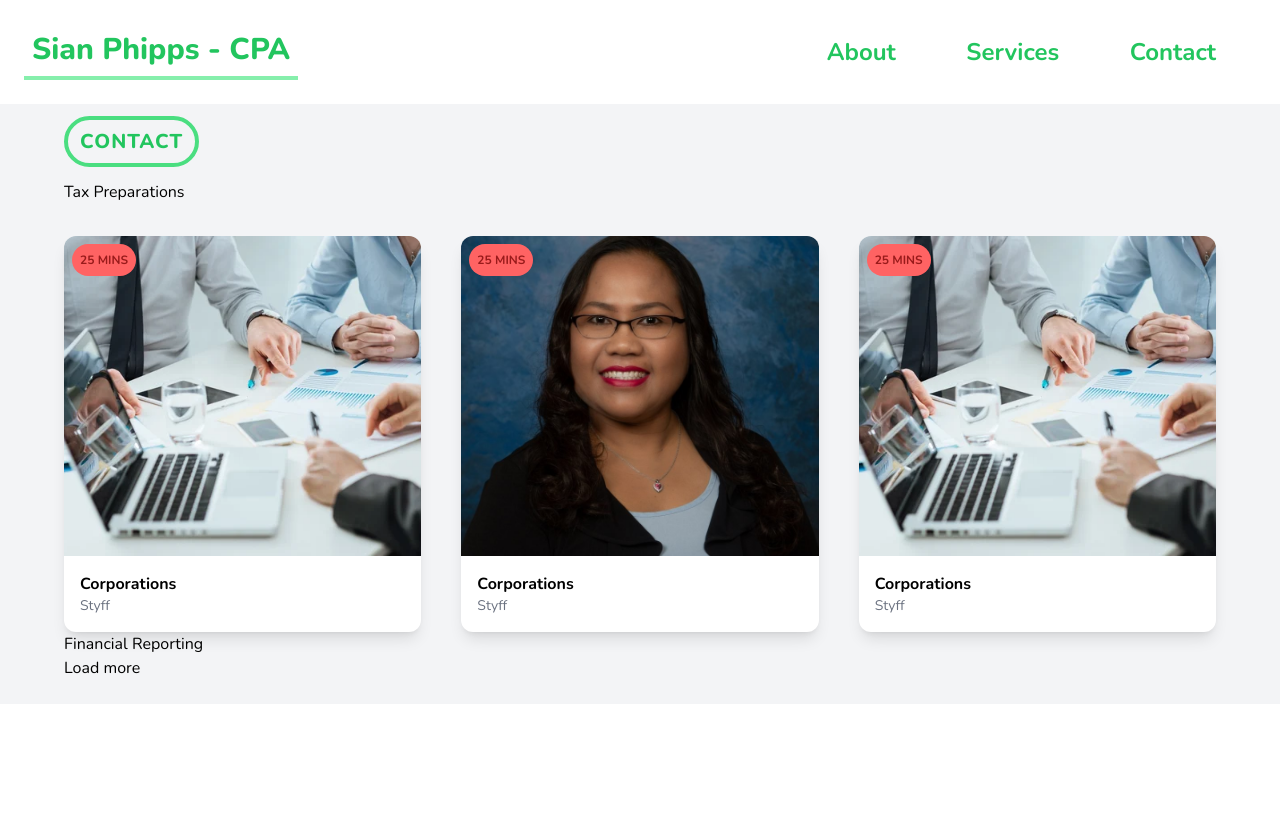
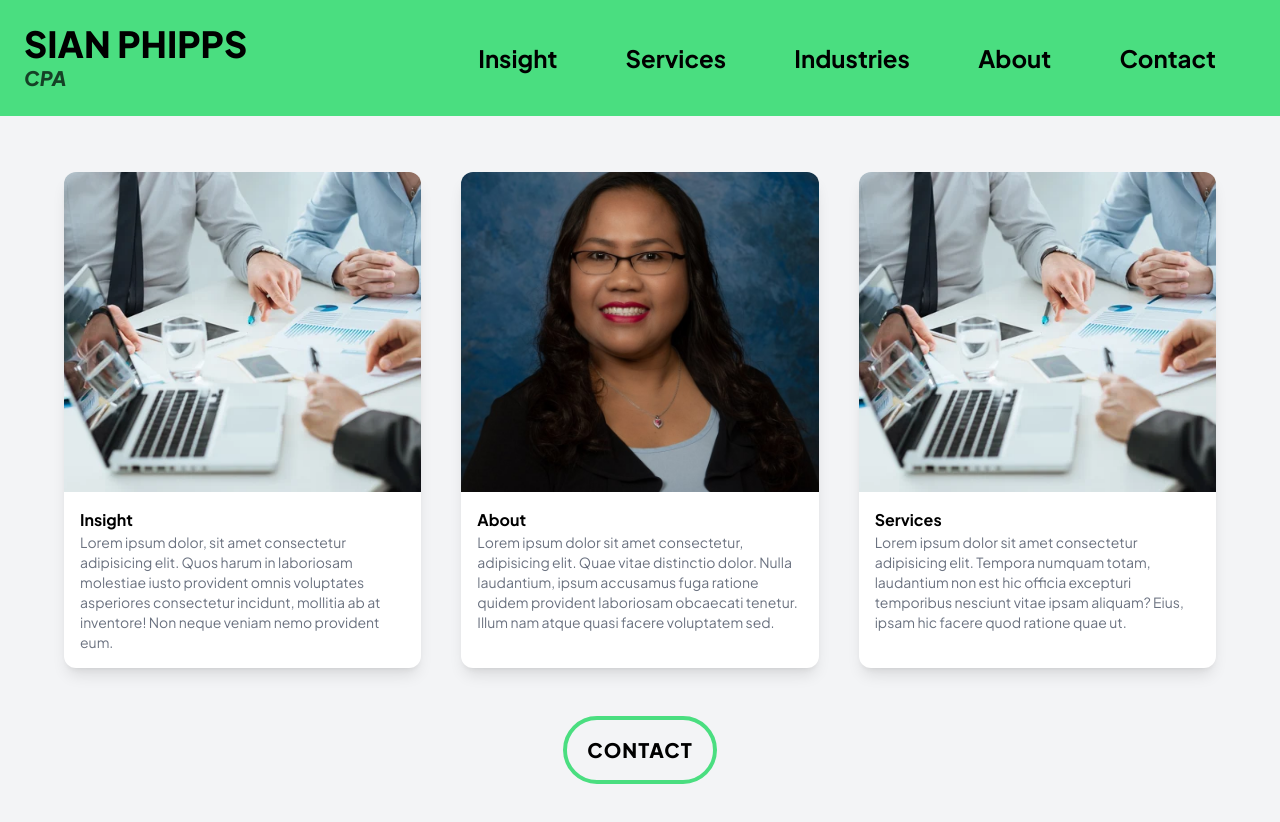
Before and after one commit to BenjaminWalls/Phipps-Website, a website: page public/index.html in a window 1280 px wide. Before the commit the page ends 800 px from the top, so only its background shows below. Drawn offline with nearby package versions, Linux system fonts and the light colour scheme.

Commit message:
Changed font to 'Plus Jakarta Sans'

```diff
--- a/public/index.html
+++ b/public/index.html
@@ -6,30 +6,39 @@
     <title>Sian Phipps - CPA</title>
     <link rel="stylesheet" href="styles.css">
 </head>
-<body class="font-body">
+<body class="font-jakarta">
 
     <div> <!--EVERYTHING-->
     <div> <!--NAVIGATION-->
-        <nav class="flex justify-between sm:justify-between items-center">
+        <nav class="flex justify-between sm:justify-between items-center bg-green-400">
                 <div>
-                <h1 class="text-green-500 m-6 p-2 font-extrabold text-2xl sm:text-3xl border-b-4 border-green-300 hover:text-green-200 transition hover:ease-linear">
-                    <a href="/">Sian Phipps - CPA</a>
+                <h1 class="text-black ml-4 pl-2 mt-4 pt-2 font-extrabold text-3xl sm:text-4xl hover:text-green-800 transition hover:ease-linear uppercase font-jakarta">
+                    <a href="/">Sian Phipps</a>
                 </h1>
-            </div>
-                <div class="text-green-500 font-bold text-2xl mr-8 hidden md:block" id="menu"> <!--Other buttons-->
-                    <a href="#" class="mx-8 hover:text-green-300">
+                <h2 class="text-black font-extrabold text-xl sm:text2xl opacity-70 ml-4 pl-2 mb-4 pb-2 italic">
+                    CPA
+                </h2>
+                </div>
+                <div class="text-black font-bold text-2xl mr-8 hidden md:block" id="menu"> <!--Other buttons-->
+                    <a href="#" class="mx-8 hover:text-green-800 transition hover:ease-linear">
+                        <span>Insight</span>
+                    </a>
+                    <a href="#" class="mx-8 hover:text-green-800 transition hover:ease-linear">
+                        <span>Services</span>
+                    </a>
+                    <a href="#" class="mx-8 hover:text-green-800 transition hover:ease-linear">
+                        <span>Industries</span>
+                    </a>
+                    <a href="#" class="mx-8 hover:text-green-800 transition hover:ease-linear">
                         <span>About</span>
                     </a>
-                    <a href="#" class="mx-8 hover:text-green-300">
-                        <span>Services</span>
-                    </a>
-                    <a href="#" class="mx-8 hover:text-green-300">
+                    <a href="#" class="mx-8 hover:text-green-800 transition hover:ease-linear">
                         <span>Contact</span>
                     </a>
                 </div>
 
                 <div class="cursor-pointer md:hidden" id="burger"> <!--Burger Menu-->
-                    <svg class="w-12 m-4" data-slot="icon" fill="none" stroke-width="1.5" stroke="currentColor" viewBox="0 0 24 24" xmlns="http://www.w3.org/2000/svg" aria-hidden="true">
+                    <svg class="w-12 m-4" data-slot="icon" fill="none" stroke-width="2" stroke="black" viewBox="0 0 24 24" xmlns="http://www.w3.org/2000/svg" aria-hidden="true">
                         <path stroke-linecap="round" stroke-linejoin="round" d="M3.75 6.75h16.5M3.75 12h16.5m-16.5 5.25h16.5"></path>
                       </svg>
                 </div>
@@ -37,20 +46,16 @@
     </div> <!--END NAVIGATION-->
 
     <main class="bg-gray-100 px-16 py-6">
-        <div>
-            <a href="#" class="btn border-green-400 border-4 hover:bg-green-400 hover:text-white transition hover:ease-linear">Contact</a>
-        </div>
 
         <div>
-            <h4 class="mt-6">Tax Preparations</h4>
 
             <div class="mt-8 grid sm:grid-cols-3 gap-10">
                 <!--Cards go here-->
                 <div class="card">
                     <img src="img/corporate1.jpg" alt="Hi!" class="w-full h-32 sm:h-80 object-cover">
                     <div class="m-4">
-                        <span class="font-bold">Corporations</span>
-                        <span class="block text-gray-500 text-sm">Styff</span>
+                        <span class="font-bold">Insight</span>
+                        <span class="block text-gray-500 text-sm">Lorem ipsum dolor, sit amet consectetur adipisicing elit. Quos harum in laboriosam molestiae iusto provident omnis voluptates asperiores consectetur incidunt, mollitia ab at inventore! Non neque veniam nemo provident eum.</span>
                     </div>
                     <div class="badge">
                         <span>25 mins</span>
@@ -59,8 +64,8 @@
                 <div class="card">
                     <img src="img/sian1.jpg" alt="Sian!" class="w-full h-32 sm:h-80 object-cover">
                     <div class="m-4">
-                        <span class="font-bold">Corporations</span>
-                        <span class="block text-gray-500 text-sm">Styff</span>
+                        <span class="font-bold">About</span>
+                        <span class="block text-gray-500 text-sm">Lorem ipsum dolor sit amet consectetur, adipisicing elit. Quae vitae distinctio dolor. Nulla laudantium, ipsum accusamus fuga ratione quidem provident laboriosam obcaecati tenetur. Illum nam atque quasi facere voluptatem sed.</span>
                     </div>
                     <div class="badge">
                         <span>25 mins</span>
@@ -69,8 +74,8 @@
                 <div class="card">
                     <img src="img/corporate1.jpg" alt="Hi!" class="w-full h-32 sm:h-80 object-cover">
                     <div class="m-4">
-                        <span class="font-bold">Corporations</span>
-                        <span class="block text-gray-500 text-sm">Styff</span>
+                        <span class="font-bold">Services</span>
+                        <span class="block text-gray-500 text-sm">Lorem ipsum dolor sit amet consectetur adipisicing elit. Tempora numquam totam, laudantium non est hic officia excepturi temporibus nesciunt vitae ipsam aliquam? Eius, ipsam hic facere quod ratione quae ut.</span>
                     </div>
                     <div class="badge">
                         <span>25 mins</span>
@@ -78,16 +83,12 @@
                 </div>
             </div>
 
-            <h4>Financial Reporting</h4>
-
             <div>
                 <!--CARDS GO HERE-->
             </div>
 
-            <div>
-                <div>
-                    Load more
-                </div>
+            <div class="my-12 flex justify-center">
+                <a href="#" class="btn border-green-400 border-4 hover:bg-green-400 hover:text-white transition hover:ease-linear">Contact</a>
             </div>
 
         </div>
--- a/src/input.css
+++ b/src/input.css
@@ -1,4 +1,5 @@
 @import url('https://fonts.googleapis.com/css2?family=Nunito:ital,wght@0,200..1000;1,200..1000&display=swap');
+@import url('https://fonts.googleapis.com/css2?family=Plus+Jakarta+Sans:ital,wght@0,200..800;1,200..800&display=swap');
 
 @tailwind base;
 @tailwind components;
@@ -9,9 +10,9 @@
 }
 
 .badge {
-    @apply bg-primary text-red-800 text-xs uppercase font-bold rounded-full p-2 absolute top-0 ml-2 mt-2;
+    @apply bg-green-400 text-black text-xs uppercase font-extrabold rounded-full p-2 absolute top-0 ml-2 mt-2 hidden;
 }
 
 .btn {
-    @apply rounded-full py-2 px-3 uppercase text-xl font-extrabold cursor-pointer tracking-wider text-green-500;
+    @apply rounded-full py-4 px-5 uppercase text-xl font-extrabold cursor-pointer tracking-wider text-black;
 }
--- a/tailwind.config.js
+++ b/tailwind.config.js
@@ -8,7 +8,8 @@ module.exports = {
       },
 
       fontFamily: {
-        body: ['Nunito']
+        body: ['Nunito'],
+        jakarta: ['Plus Jakarta Sans']
       }
 
     },
```
Also changed, not shown: public/styles.css.
